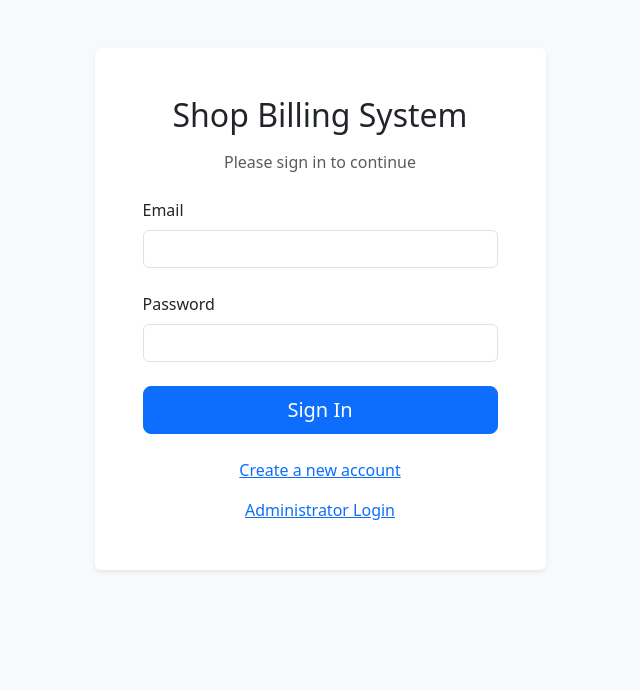
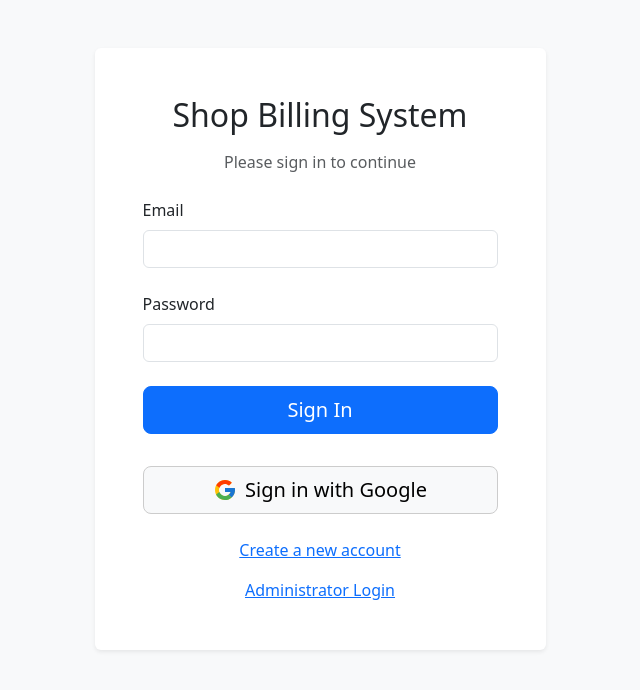
Before and after one commit to sarmadnaeem111/checking-billing-system, a React (Create React App) app: page /login in a window 1280 px wide. Shown: the top 690 px of the page, without its empty margins (320-960 px from the left). Built offline with nearby package versions, Linux system fonts and the light colour scheme; no server answers.

Commit message:
Update Login.js

```diff
--- a/src/pages/Login.js
+++ b/src/pages/Login.js
@@ -4,13 +4,15 @@ import { Link, useNavigate } from 'react-router-dom';
 import { useAuth } from '../contexts/AuthContext';
 import { doc, getDoc, updateDoc, serverTimestamp, collection, query, where, getDocs, limit } from 'firebase/firestore';
 import { db } from '../firebase/config';
+import { FcGoogle } from 'react-icons/fc';
 
 const Login = () => {
   const [email, setEmail] = useState('');
   const [password, setPassword] = useState('');
   const [error, setError] = useState('');
   const [loading, setLoading] = useState(false);
-  const { login } = useAuth();
+  const [googleLoading, setGoogleLoading] = useState(false);
+  const { login, loginWithGoogle } = useAuth();
   const navigate = useNavigate();
 
   const handleSubmit = async (e) => {
@@ -138,6 +140,21 @@ const Login = () => {
     }
   };
 
+  const handleGoogleSignIn = async () => {
+    setError('');
+    setGoogleLoading(true);
+
+    try {
+      await loginWithGoogle();
+      navigate('/dashboard');
+    } catch (err) {
+      console.error(err);
+      setError(err.message || 'Failed to sign in with Google');
+    }
+
+    setGoogleLoading(false);
+  };
+
   return (
     <Container className="py-5 h-100">
       <Row className="justify-content-center align-items-center h-100">
@@ -178,11 +195,26 @@ const Login = () => {
                     type="submit"
                     size="lg"
                     disabled={loading}
+                    className="mb-3"
                   >
                     {loading ? 'Signing In...' : 'Sign In'}
                   </Button>
                 </div>
               </Form>
+
+              <div className="d-grid mt-3">
+                <Button
+                  variant="light"
+                  size="lg"
+                  onClick={handleGoogleSignIn}
+                  disabled={googleLoading}
+                  className="d-flex align-items-center justify-content-center"
+                  style={{ border: '1px solid #ccc' }}
+                >
+                  <FcGoogle size={24} className="me-2" />
+                  {googleLoading ? 'Signing In...' : 'Sign in with Google'}
+                </Button>
+              </div>
 
               <div className="text-center mt-4">
                 <div className="mb-3">
```
